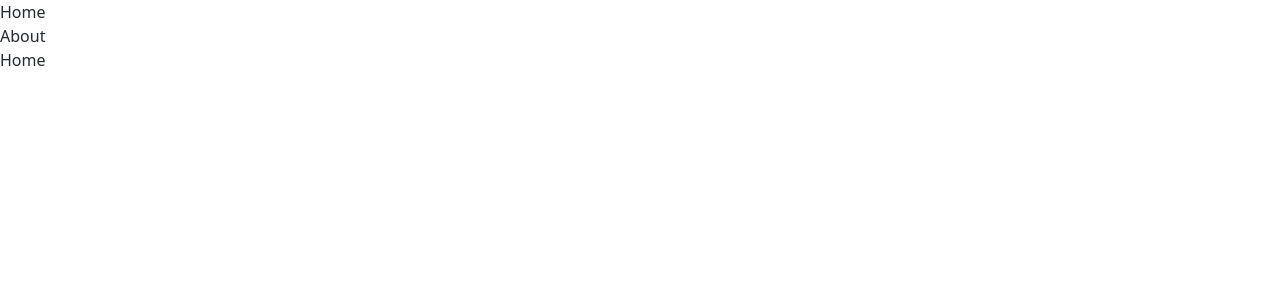
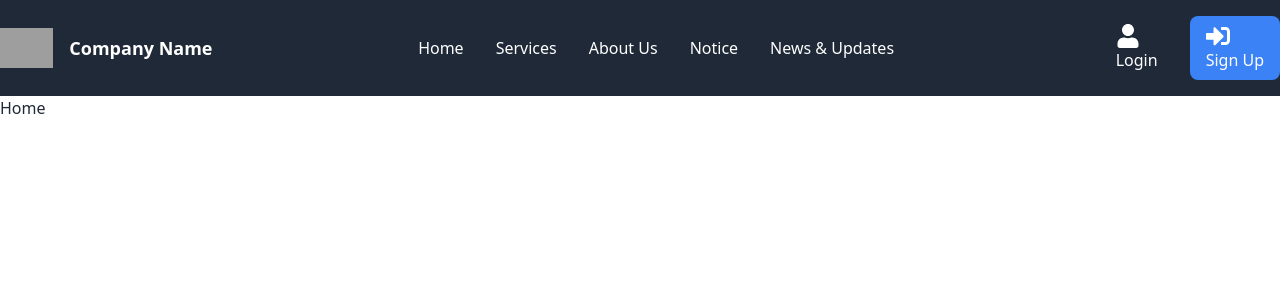
Before and after one commit to asrafi436/TowhidFoundation, a React (Vite) app: page / in a window 1280 px wide. Shown: the top 300 px of the page. Built offline with nearby package versions, Linux system fonts and the light colour scheme; grey boxes are pictures that could not be loaded.

Commit message:
navbar
24050801

```diff
--- a/package.json
+++ b/package.json
@@ -12,14 +12,16 @@
   "dependencies": {
     "react": "^18.2.0",
     "react-dom": "^18.2.0",
-    "react-router-dom": "^6.23.0"
+    "react-icons": "^5.2.1",
+    "react-router-dom": "^6.23.0",
+    "react-use": "^17.5.0"
   },
   "devDependencies": {
     "@types/react": "^18.2.66",
     "@types/react-dom": "^18.2.22",
     "@vitejs/plugin-react-swc": "^3.5.0",
     "autoprefixer": "^10.4.19",
-    "daisyui": "^4.10.5",
+    "daisyui": "^4.11.1",
     "eslint": "^8.57.0",
     "eslint-plugin-react": "^7.34.1",
     "eslint-plugin-react-hooks": "^4.6.0",
--- a/src/components/NavBar.jsx
+++ b/src/components/NavBar.jsx
@@ -1,19 +1,108 @@
-import { Link } from "react-router-dom"
-
-
-
+import React, { useState } from 'react';
+import { Link } from 'react-router-dom';
+import { BsList } from 'react-icons/bs'; // Import menu icon from react-icons/bs
+import { FaUser, FaSignInAlt } from 'react-icons/fa'; // Import user and sign-in icons from react-icons/fa
 
 export const NavBar = () => {
+  const [isMenuOpen, setIsMenuOpen] = useState(false);
+
+  const toggleMenu = () => {
+    setIsMenuOpen(!isMenuOpen);
+  };
+
   return (
-        <nav>
-      <ul>
+    <nav className="bg-gray-800 py-4">
+      <div className="container mx-auto flex justify-between items-center">
+        {/* Logo and Company Name */}
+        <div className="flex items-center">
+          <img src="/company-logo.png" alt="Company Logo" className="h-10 mr-4" />
+          <h1 className="text-white text-lg font-semibold">Company Name</h1>
+        </div>
+
+        {/* Menu Icon (visible on mobile) */}
+        <div className="block md:hidden">
+          <button
+            onClick={toggleMenu}
+            className="text-white hover:text-gray-300 focus:outline-none"
+          >
+            <BsList className="w-6 h-6" /> {/* Menu Icon from react-icons/bs */}
+          </button>
+        </div>
+
+        {/* Navigation Links (visible on tablet/desktop) */}
+        <ul className="md:flex md:flex-wrap justify-center items-center hidden md:block w-full md:w-auto">
+          <li className="my-2 md:my-0">
+            <Link to="/" className="text-white hover:text-gray-300 px-4 py-2 block">
+              Home
+            </Link>
+          </li>
+          <li className="my-2 md:my-0">
+            <Link to="/services" className="text-white hover:text-gray-300 px-4 py-2 block">
+              Services
+            </Link>
+          </li>
+          <li className="my-2 md:my-0">
+            <Link to="/about-us" className="text-white hover:text-gray-300 px-4 py-2 block">
+              About Us
+            </Link>
+          </li>
+          <li className="my-2 md:my-0">
+            <Link to="/notice" className="text-white hover:text-gray-300 px-4 py-2 block">
+              Notice
+            </Link>
+          </li>
+          <li className="my-2 md:my-0">
+            <Link to="/news-update" className="text-white hover:text-gray-300 px-4 py-2 block">
+              News & Updates
+            </Link>
+          </li>
+        </ul>
+
+        {/* Login & Signup (visible on tablet/desktop) */}
+        <div className="hidden md:flex items-center">
+          <Link to="/login" className="text-white hover:text-gray-300 px-4 py-2">
+            <FaUser className="w-6 h-6 mr-1" /> {/* User Icon from react-icons/fa */}
+            Login
+          </Link>
+          <Link to="/signup" className="bg-blue-500 hover:bg-blue-600 text-white py-2 px-4 rounded-lg ml-4">
+            <FaSignInAlt className="w-6 h-6 mr-1" /> {/* Sign In Icon from react-icons/fa */}
+            Sign Up
+          </Link>
+        </div>
+
+        {/* Overlay Menu (visible on mobile) */}
+        {isMenuOpen && (
+          <div className="md:hidden w-full bg-gray-800 py-2">
+            <ul className="text-white text-center">
               <li>
-          <Link to="/">Home</Link>
+                <Link to="/" className="block py-2">
+                  Home
+                </Link>
               </li>
               <li>
-          <Link to="/about">About</Link>
+                <Link to="/services" className="block py-2">
+                  Services
+                </Link>
+              </li>
+              <li>
+                <Link to="/about-us" className="block py-2">
+                  About Us
+                </Link>
+              </li>
+              <li>
+                <Link to="/notice" className="block py-2">
+                  Notice
+                </Link>
+              </li>
+              <li>
+                <Link to="/news-update" className="block py-2">
+                  News & Updates
+                </Link>
               </li>
             </ul>
+          </div>
+        )}
+      </div>
     </nav>
-    )
-}
+  );
+};
```
Also changed, not shown: 2 other files (tests, documents, lock files or other folders). Lines whose indentation alone changed are shown as unchanged.
